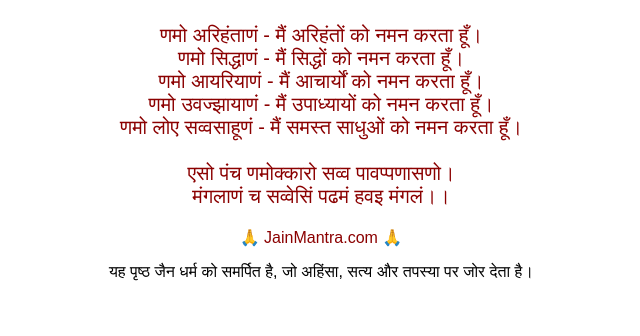
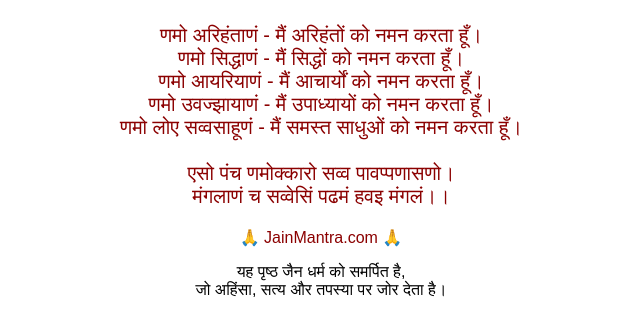
Before and after one commit to VedicJyotishAI/home11, a plain HTML site: page index.html in a window 1280 px wide. Shown: the part 76-412 px from the top of the page, without its empty margins (319-959 px from the left). Drawn offline with Linux system fonts and the light colour scheme.

Commit message:
Update index.html

```diff
--- a/index.html
+++ b/index.html
@@ -37,6 +37,6 @@
     मंगलाणं च सव्वेसिं पढमं हवइ मंगलं।।<br>
 </p>
 <p style="font-size: 16px;">🙏 JainMantra.com 🙏</p>
-<p style="font-size: 16px;color: black;">यह पृष्ठ जैन धर्म को समर्पित है, जो अहिंसा, सत्य और तपस्या पर जोर देता है।</p>
+<p style="font-size: 16px;color: black;">यह पृष्ठ जैन धर्म को समर्पित है, <br>जो अहिंसा, सत्य और तपस्या पर जोर देता है।</p>
 </body>
 </html>
```
